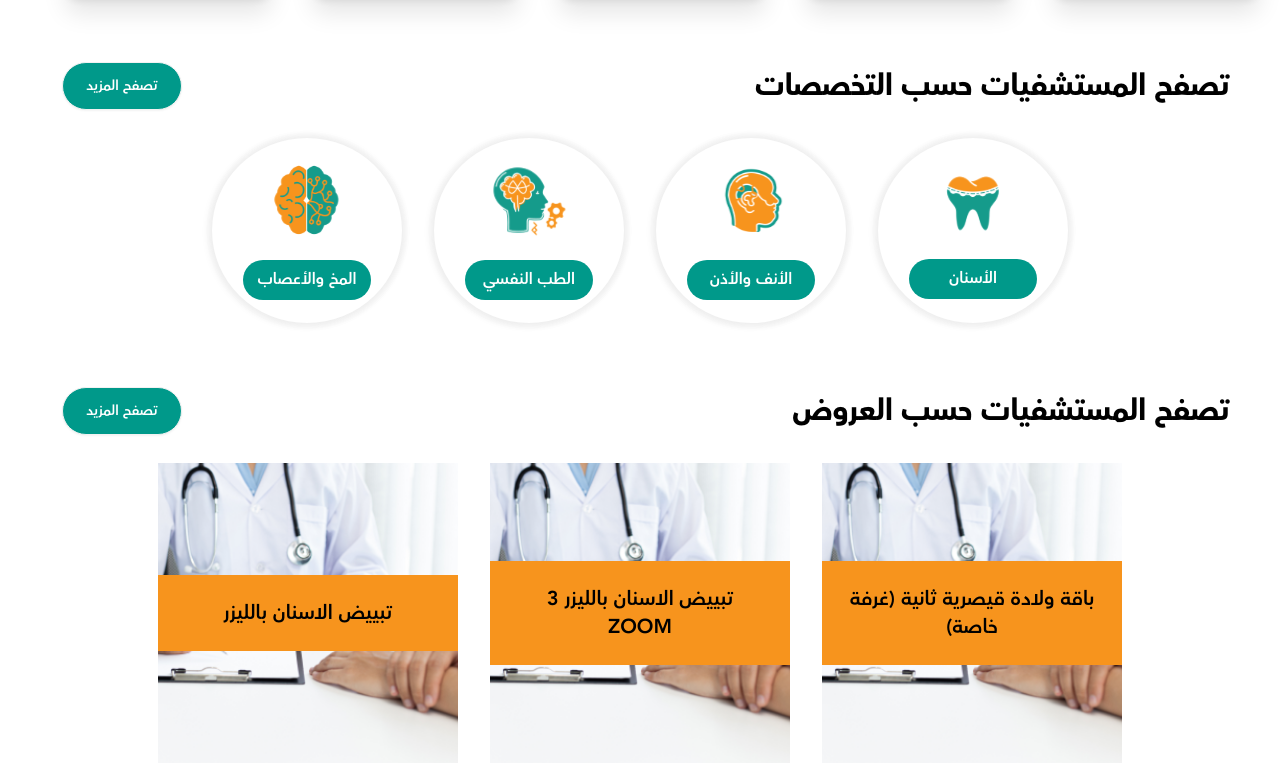
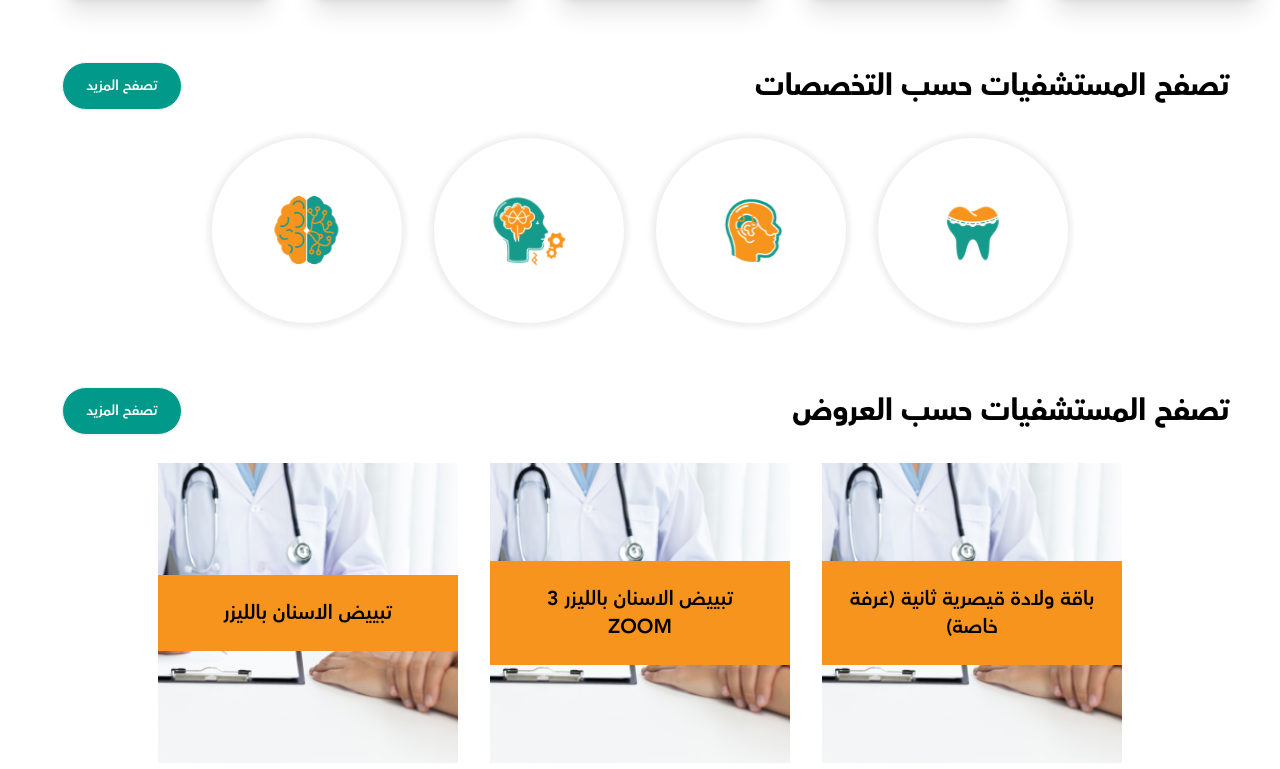
Before and after one commit to saramohamed124/track-medical, a React (Create React App) app: page / in a window 1280 px wide. Shown: the part 1268-2037 px from the top of the page. Built offline with nearby package versions, Linux system fonts and the light colour scheme.

Commit message:
transationshome

```diff
--- a/src/Components/Home/components/Search/components/FormSearch.jsx
+++ b/src/Components/Home/components/Search/components/FormSearch.jsx
@@ -38,7 +38,7 @@ function FormSearch() {
                     <option>المخ والأعصاب</option>
                 </select>
             </label>
-           <button className='bg-[--main-color-green]  p-4 rounded-[50%] flex-between-center md:self-end '>
+           <button className='bg-[--main-color-green]  p-4 rounded-[50%] flex-between-center md:self-end butn'>
            <img className='md:w-[60px]' src={search_icon} alt="search_icon"/>
            </button>
         </form>
--- a/src/Components/Home/components/Search/components/Tabs.jsx
+++ b/src/Components/Home/components/Search/components/Tabs.jsx
@@ -7,13 +7,13 @@ function Tabs() {
     <>
       <ul className="avenir-heavy text-black w-fit flex-between-center gap-4 mt-7 mb-4 mr-5">
         <li className="bg-[--main-color-orange-dark] flex-between-center gap-3 p-3 rounded-3xl">
-          <Link to="/hospitals" className="flex-between-center gap-3">
+          <Link to="/hospitals" className="flex-between-center gap-3 ">
             بحث
             <img src={search_icon} alt="search_icon" />
           </Link>
         </li>
-        <li className="bg-[--main-color-orange] flex-between-center gap-3 p-3 rounded-3xl">
-          <Link to="/maps" className="flex-between-center gap-3">
+        <li className="bg-[--main-color-orange] flex-between-center gap-3 p-3 rounded-3xl transition-all duration-700 hover:bg-[--main-color-orange-dark]">
+          <Link to="/maps" className="flex-between-center gap-3 ">
             خرائط
             <img src={map_icon} alt="map_icon" />
           </Link>
--- a/src/Components/Home/components/majors/components/CardMajor.jsx
+++ b/src/Components/Home/components/majors/components/CardMajor.jsx
@@ -6,33 +6,33 @@ function CardMajor() {
     return (
         <div  className='cards-flex '>
 
-            <div className="bg-base-100 w-[190px] h-[185px] py-5 px-[20px] flex justify-center items-center gap-5 flex-col box-majors-shadow rounded-[50%]">
+            <div className="card-major">
                     <img
                     className='w-[100px] max-h-[80px]'
                     src={teeth_icon}
                     alt="teeth" />
-                    <h2 className="w-[8rem] rounded-3xl text-white bg-[--main-color-green] p-2 avenir-heavy flex justify-center items-center gap-4 text-md  mx-4">الأسنان</h2>
+                    <h2 className="heading-major-card">الأسنان</h2>
             </div>
-            <div className="bg-base-100 w-[190px] h-[185px] py-5 px-[20px] flex justify-center items-center gap-5 flex-col box-majors-shadow rounded-[50%]">
+            <div className="card-major">
                     <img
                     className='w-[100px] max-h-[80px]'
                     src={earnose_icon}
                     alt="earnose" />
-                    <h2 className="w-[8rem] rounded-3xl text-white bg-[--main-color-green] p-2 avenir-heavy flex justify-center items-center gap-4 text-md  mx-4">الأنف والأذن</h2>
+                    <h2 className="heading-major-card">الأنف والأذن</h2>
             </div>
-            <div className="bg-base-100 w-[190px] h-[185px] py-5 px-[20px] flex justify-center items-center gap-5 flex-col box-majors-shadow rounded-[50%]">
+            <div className="card-major">
                     <img
                     className='w-[100px] max-h-[80px]'
                     src={soul_icon}
                     alt="soul" />
-                    <h2 className="w-[8rem] rounded-3xl text-white bg-[--main-color-green] p-2 avenir-heavy flex justify-center items-center gap-4 text-md  mx-4">الطب النفسي</h2>
+                    <h2 className="heading-major-card">الطب النفسي</h2>
             </div>
-            <div className="bg-base-100 w-[190px] h-[185px] py-5 px-[20px] flex justify-center items-center gap-5 flex-col box-majors-shadow rounded-[50%]">
+            <div className="card-major">
                     <img
                     className='w-[100px] max-h-[80px]'
                     src={brain_icon}
                     alt="brain" />
-                    <h2 className="w-[8rem] rounded-3xl text-white bg-[--main-color-green] p-2 avenir-heavy flex justify-center items-center gap-4 text-md  mx-4">المخ والأعصاب</h2>
+                    <h2 className="heading-major-card">المخ والأعصاب</h2>
             </div>
         </div>
      );
--- a/src/Components/Home/components/search/components/FormSearch.jsx
+++ b/src/Components/Home/components/search/components/FormSearch.jsx
@@ -38,7 +38,7 @@ function FormSearch() {
                     <option>المخ والأعصاب</option>
                 </select>
             </label>
-           <button className='bg-[--main-color-green]  p-4 rounded-[50%] flex-between-center md:self-end '>
+           <button className='bg-[--main-color-green]  p-4 rounded-[50%] flex-between-center md:self-end butn'>
            <img className='md:w-[60px]' src={search_icon} alt="search_icon"/>
            </button>
         </form>
--- a/src/Components/Home/components/search/components/Tabs.jsx
+++ b/src/Components/Home/components/search/components/Tabs.jsx
@@ -7,13 +7,13 @@ function Tabs() {
     <>
       <ul className="avenir-heavy text-black w-fit flex-between-center gap-4 mt-7 mb-4 mr-5">
         <li className="bg-[--main-color-orange-dark] flex-between-center gap-3 p-3 rounded-3xl">
-          <Link to="/hospitals" className="flex-between-center gap-3">
+          <Link to="/hospitals" className="flex-between-center gap-3 ">
             بحث
             <img src={search_icon} alt="search_icon" />
           </Link>
         </li>
-        <li className="bg-[--main-color-orange] flex-between-center gap-3 p-3 rounded-3xl">
-          <Link to="/maps" className="flex-between-center gap-3">
+        <li className="bg-[--main-color-orange] flex-between-center gap-3 p-3 rounded-3xl transition-all duration-700 hover:bg-[--main-color-orange-dark]">
+          <Link to="/maps" className="flex-between-center gap-3 ">
             خرائط
             <img src={map_icon} alt="map_icon" />
           </Link>
--- a/src/Components/Navbar/components/Links.jsx
+++ b/src/Components/Navbar/components/Links.jsx
@@ -4,11 +4,11 @@ function Links() {
     return (
         <div className=" hidden min-[992px]:flex justify-between items-center flex-row-reverse gap-[3rem] text-black avenir-heavy">
             <Account/>
-            <Link>من نحن</Link>
-            <Link>مدونتنا الصحية</Link>
-            <Link>العروض والتخفيضات</Link>
-            <Link>العيادات الخارجية</Link>
-            <Link>المستشفيات</Link>
+            <Link className="relative navlinks">من نحن</Link>
+            <Link className="relative navlinks">مدونتنا الصحية</Link>
+            <Link className="relative navlinks">العروض والتخفيضات</Link>
+            <Link className="relative navlinks">العيادات الخارجية</Link>
+            <Link className="relative navlinks">المستشفيات</Link>
         </div>
      );
 }
--- a/src/index.css
+++ b/src/index.css
@@ -46,7 +46,22 @@ code {
 .navbarend {
   @apply navbar-end flex justify-between w-full;
 }
-
+.navlinks::after {
+  position: absolute;
+  content: "";
+  width: 0%;
+  background: var(--main-color-orange);
+  height: 3px;
+  transform: translateX(-50%);
+  left: 50%;
+  top: 107%;
+  border-radius: 10px;
+  transition: 0.3s;
+  margin: auto;
+}
+.navlinks:hover.navlinks::after {
+  width: 100%;
+}
 .checkbox {
   --chkbg: black;
 }
@@ -77,6 +92,41 @@ code {
 .cards-flex {
   @apply my-4 flex justify-center items-center gap-[2rem] w-full flex-wrap order-2 lg:order-1;
   flex: 0 0 100%;
+}
+
+.heading-major-card {
+  @apply w-[8rem] rounded-3xl text-white bg-[--main-color-green] p-2 avenir-heavy hidden justify-center items-center gap-4 text-base mx-4 opacity-0 transition-opacity duration-700 ease-in-out;
+}
+
+.card-major {
+  @apply bg-base-100 w-[190px] h-[185px] py-5 px-[20px] flex justify-center items-center gap-5 flex-col box-majors-shadow rounded-[50%] transition-all duration-700;
+}
+
+.card-major:hover .heading-major-card {
+  @apply flex opacity-100;
+}
+.butn {
+  @apply relative transition-all duration-700 z-10;
+}
+
+.butn:after {
+  @apply absolute rounded-full;
+  top: 1px;
+  left: -2px;
+  width: 103%;
+  height: 98%;
+  padding: 2px;
+  opacity: 0;
+  z-index: -1;
+  pointer-events: none;
+  content: "";
+  box-shadow: 3px 3px 0 #f6c282ba;
+  transition: opacity 0.7s, box-shadow 0.7s;
+  box-sizing: content-box;
+}
+
+.butn:hover:after {
+  opacity: 1;
 }
 
 /* Form Sign in */
```
